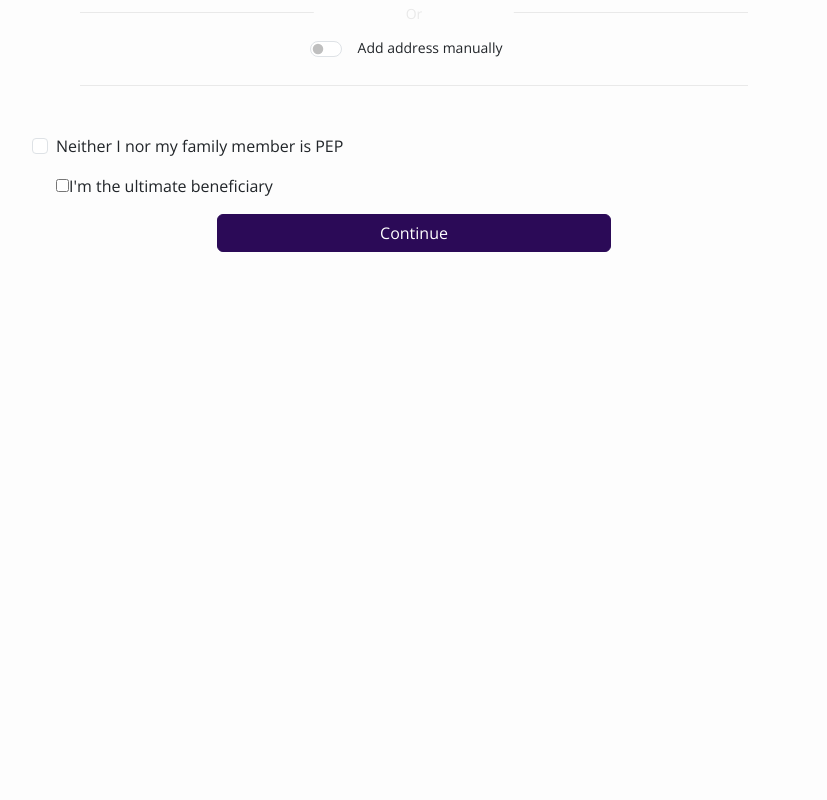
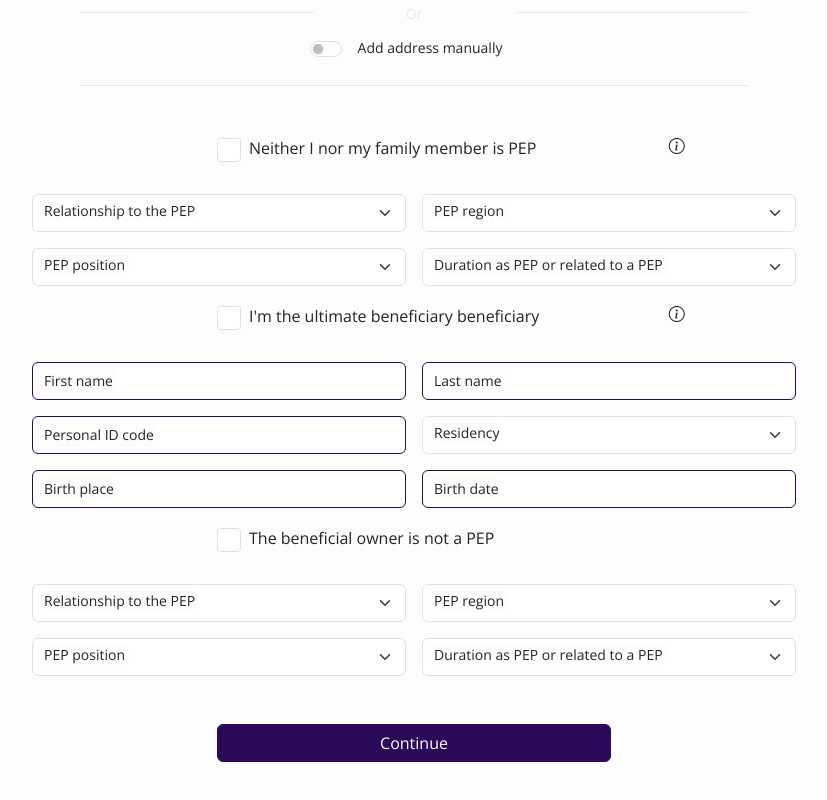
Before and after one commit to dudeDeni/inbank-test, a Vue app: page / in a window 1280 px wide. Shown: the part 618-1418 px from the top of the page, without its empty margins (226-1053 px from the left). Before the commit the page ends 870 px from the top, so only its background shows below. Built offline with nearby package versions, Linux system fonts and the light colour scheme.

Commit message:
last block

```diff
--- a/src/components/LoanForm.vue
+++ b/src/components/LoanForm.vue
@@ -39,17 +39,9 @@
 
       <CheckboxManual @check-manually="toggleManualFields"/>
 
-      <div class="mb-3 form-check">
-        <input type="checkbox" class="form-check-input" id="pepCheck" v-model="formData.pepCheck">
-        <label class="form-check-label" for="pepCheck">Neither I nor my family member is PEP</label>
-      </div>
+      <BeneficiaryForm />
 
-      <div class="mb-3 form-check">
-        <input type="checkbox" class="" id="beneficiaryCheck" v-model="formData.beneficiaryCheck">
-        <label class="form-check-label" for="beneficiaryCheck">I'm the ultimate beneficiary</label>
-      </div>
-
-      <div class="row justify-content-center">
+      <div class="row justify-content-center my-5">
         <button type="submit" class="btn btn-primary col-6">Continue</button>
       </div>
     </form>
@@ -62,8 +54,9 @@ import CheckboxManual from './CheckboxManual.vue';
 import LoanCarousel from './LoanCarousel.vue';
 import UserInfoAccordion from './UserInfoAccordion.vue';
 import ManualForm from './forms/ManualForm.vue';
+import OptionForm from './forms/OptionForm.vue';
+import BeneficiaryForm from './forms/BeneficiaryForm.vue';
 import { ref } from 'vue'
-import OptionForm from './forms/OptionForm.vue';
 
 
 const formData = ref({
@@ -93,6 +86,10 @@ const updateFields = (payload) => {
   formData.value[payload.target] = payload.value
 }
 
+const submitForm = () => {
+  //supposed to validate fields...
+}
+
 </script>
 
 <style scoped>
--- /dev/null
+++ b/src/components/forms/BeneficiaryForm.vue
@@ -0,0 +1,150 @@
+<template>
+  <div>
+    <div class="row text-center mb-3">
+      <div class="col-6 offset-3 mb-3 form-check d-flex align-items-center">
+        <input type="checkbox" class="form-check-input" id="pepCheck" v-model="isMemberPep">
+        <label class="form-check-label mx-2" for="pepCheck">Neither I nor my family member is PEP</label>
+      </div>
+      <div class="col-2">
+        <div type="button" data-bs-toggle="modal" data-bs-target="#modal1">
+          <i class="bi bi-info-circle"></i>
+        </div>
+        <!-- Modal -->
+        <div class="modal fade" id="modal1" tabindex="-1" aria-labelledby="modal1" aria-hidden="true">
+          <div class="modal-dialog modal-md">
+            <div class="modal-content">
+              <div class="d-flex justify-content-start">
+                <div type="button" class="btn-close mt-2 mx-2" data-bs-dismiss="modal" aria-label="Close"></div>
+              </div>
+              <div class="modal-body text-start" style="margin-block: 10rem;">
+                <h1>PEP</h1>
+                Lorem ipsum dolor sit amet, consectetur adipiscing elit, sed do eiusmod tempor incididunt ut labore et dolore magna aliqua. Ut enim ad minim veniam, quis nostrud exercitation ullamco laboris nisi ut aliquip ex ea commodo consequat. Duis aute irure dolor in reprehenderit in voluptate velit esse cillum dolore eu fugiat nulla pariatur.
+              </div>
+            </div>
+          </div>
+        </div>
+      </div>
+    </div>
+    <div v-if="!isMemberPep">
+      <div class="row g-3 mb-3">
+        <div class="col">
+          <CustomSelect :label="'Relationship to the PEP'" :id="'member_relationship'" :model-value="formData.memberRelationship" @update="updateField($event, 'memberRelationship')"/>
+        </div>
+        <div class="col">
+          <CustomSelect :label="'PEP region'" :id="'member_region'" :model-value="formData.memberRegion" @update="updateField($event, 'memberRegion')"/>
+        </div>
+      </div>
+      <div class="row g-3 mb-3">
+        <div class="col">
+          <CustomSelect :label="'PEP position'" :id="'member_position'" :model-value="formData.memberPosition" @update="updateField($event, 'memberPosition')"/>
+        </div>
+        <div class="col">
+          <CustomSelect :label="'Duration as PEP or related to a PEP'" :id="'member_duration'" :model-value="formData.memberDuration" @update="updateField($event, 'memberDuration')"/>
+        </div>
+      </div>
+    </div>
+    <!-- =============== -->
+    <div class="row text-center mb-3 mt-3">
+      <div class="col-6 offset-3 mb-3 form-check d-flex align-items-center">
+        <input type="checkbox" class="form-check-input" id="beneficiaryCheck" v-model="isUltimate">
+        <label class="form-check-label mx-2" for="beneficiaryCheck">I'm the ultimate beneficiary beneficiary</label>
+      </div>
+      <div class="col-2">
+        <div type="button"  data-bs-toggle="modal" data-bs-target="#modal2">
+          <i class="bi bi-info-circle"></i>
+        </div>
+        <!-- Modal -->
+        <div class="modal fade" id="modal2" tabindex="-1" aria-labelledby="modal2" aria-hidden="true">
+          <div class="modal-dialog modal-md">
+            <div class="modal-content">
+              <div class="d-flex justify-content-start">
+                <div type="button" class="btn-close mt-2 mx-3" data-bs-dismiss="modal" aria-label="Close"></div>
+              </div>
+              <div class="modal-body text-start" style="margin-block: 10rem;">
+                <h1>PEP</h1>
+                Lorem ipsum dolor sit amet, consectetur adipiscing elit, sed do eiusmod tempor incididunt ut labore et dolore magna aliqua. Ut enim ad minim veniam, quis nostrud exercitation ullamco laboris nisi ut aliquip ex ea commodo consequat. Duis aute irure dolor in reprehenderit in voluptate velit esse cillum dolore eu fugiat nulla pariatur.
+              </div>
+            </div>
+          </div>
+        </div>
+      </div>
+    </div>
+    <div v-if="!isUltimate">
+      <div class="row g-3 mb-3">
+        <div class="col">
+          <CustomInput :label="'First name'" :type="'name'" :id="'firstName'" :model-value="formData.firstName" @update="updateField($event, 'firstName')"/>
+        </div>
+        <div class="col">
+          <CustomInput :label="'Last name'" :type="'name'" :id="'lastName'" :model-value="formData.lastName" @update="updateField($event, 'lastName')"/>
+        </div>
+      </div>
+      <div class="row g-3 mb-3">
+        <div class="col">
+          <CustomInput :label="'Personal ID code'" :type="'text'" :id="'personalCode'" :model-value="formData.personalCode" @update="updateField($event, 'personalCode')"/>
+        </div>
+        <div class="col">
+          <CustomSelect :label="'Residency'" :id="'residency'" :model-value="formData.residency" @update="updateField($event, 'residency')"/>
+        </div>
+      </div>
+      <div class="row g-3 mb-3">
+        <div class="col">
+          <CustomInput :label="'Birth place'" :type="'text'" :id="'birthPlace'" :model-value="formData.birthPlace" @update="updateField($event, 'birthPlace')"/>
+        </div>
+        <div class="col">
+          <CustomInput :label="'Birth date'" :type="'text'" :id="'birthDate'" :model-value="formData.birthDate" @update="updateField($event, 'birthDate')"/>
+        </div>
+      </div>
+    </div>
+    <!-- ============== -->
+    <div class="row text-center mb-3 mt-3">
+      <div class="col-6 offset-3 mb-3 form-check d-flex align-items-center">
+        <input type="checkbox" class="form-check-input" id="isOwnerPep" v-model="isOwnerPep">
+        <label class="form-check-label mx-2" for="isOwnerPep">The beneficial owner is not a PEP</label>
+      </div>
+    </div>
+    <div v-if="!isOwnerPep">
+      <div class="row g-3 mb-3">
+        <div class="col">
+          <CustomSelect :label="'Relationship to the PEP'" :id="'owner_relationship'" :model-value="formData.ownerRelationship" @update="updateField($event, 'ownerRelationship')"/>
+        </div>
+        <div class="col">
+          <CustomSelect :label="'PEP region'" :id="'owner_region'" :model-value="formData.ownerRegion" @update="updateField($event, 'ownerRegion')"/>
+        </div>
+      </div>
+      <div class="row g-3 mb-3">
+        <div class="col">
+          <CustomSelect :label="'PEP position'" :id="'owner_position'" :model-value="formData.ownerPosition" @update="updateField($event, 'ownerPosition')"/>
+        </div>
+        <div class="col">
+          <CustomSelect :label="'Duration as PEP or related to a PEP'" :id="'owner_duration'" :model-value="formData.ownerDuration" @update="updateField($event, 'ownerDuration')"/>
+        </div>
+      </div>
+    </div>
+  </div>
+</template>
+<script setup>
+import CustomSelect from '../reusables/CustomSelect.vue';
+import CustomInput from '../reusables/CustomInput.vue';
+import { ref } from 'vue'
+
+const isMemberPep = ref(false);
+const isUltimate = ref(false);
+const isOwnerPep = ref(false);
+
+const formData = ref({
+  memberRelationship: null,
+  memberRegion: null,
+  memberPosition: null,
+  memberDuration: null,
+  firstName: null,
+  lastName: null,
+  personalCode: null,
+  residency: null,
+  birthPlace: null,
+  birthDate: null,
+  ownerRelationship: null,
+  ownerRegion: null,
+  ownerPosition: null,
+  ownerDuration: null,
+})
+</script>
--- a/src/components/forms/OptionForm.vue
+++ b/src/components/forms/OptionForm.vue
@@ -68,7 +68,6 @@ const fields = ref({
 })
 
 const updateField = (event, targetField) => {
-  console.log(typeof(event), targetField)
   fields.value[targetField] = event
   const payload = {
     target: targetField,
--- a/src/scss/abstracts/_variables.scss
+++ b/src/scss/abstracts/_variables.scss
@@ -53,6 +53,11 @@ $input-focus-bg: #FDFDFD;
 $input-focus-width:0;
 $input-focus-box-shadow: #FDFDFD;
 $input-disabled-bg: $textWhite;
+// Modal
+$modal-backdrop-bg: $textWhite;
+$modal-backdrop-opacity: .8;
+$modal-md: 505px;
+$modal-content-border-radius: 20px;
 // Fonts
 $h5-font-size: 20px;
 $h6-font-size: 14px;
--- a/src/scss/style.scss
+++ b/src/scss/style.scss
@@ -11,5 +11,33 @@
 body {
   background-color: #FDFDFD;
   font-family: Open Sans;
+}
 
+#beneficiaryCheck {
+  width: 24px;
+  height: 24px;
 }
+#pepCheck {
+  width: 24px;
+  height: 24px;
+}
+#isOwnerPep {
+  width: 24px;
+  height: 24px;
+}
+
+#beneficiaryCheck:checked {
+  background-color: #3A156C;
+  border-color: #3A156C;
+  color: #3A156C;
+}
+#pepCheck:checked {
+  background-color: #3A156C;
+  border-color: #3A156C;
+  color: #3A156C;
+}
+#isOwnerPep:checked {
+  background-color: #3A156C;
+  border-color: #3A156C;
+  color: #3A156C;
+}
```
